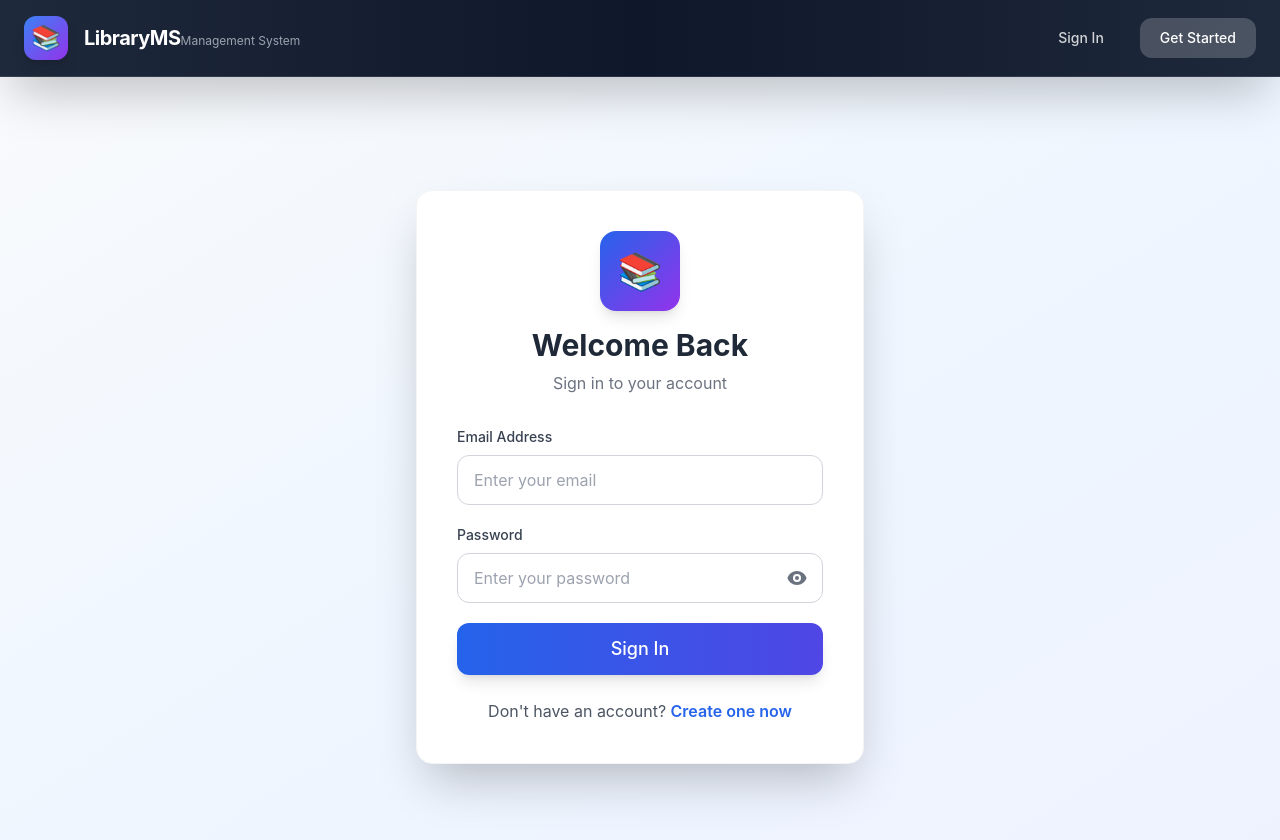
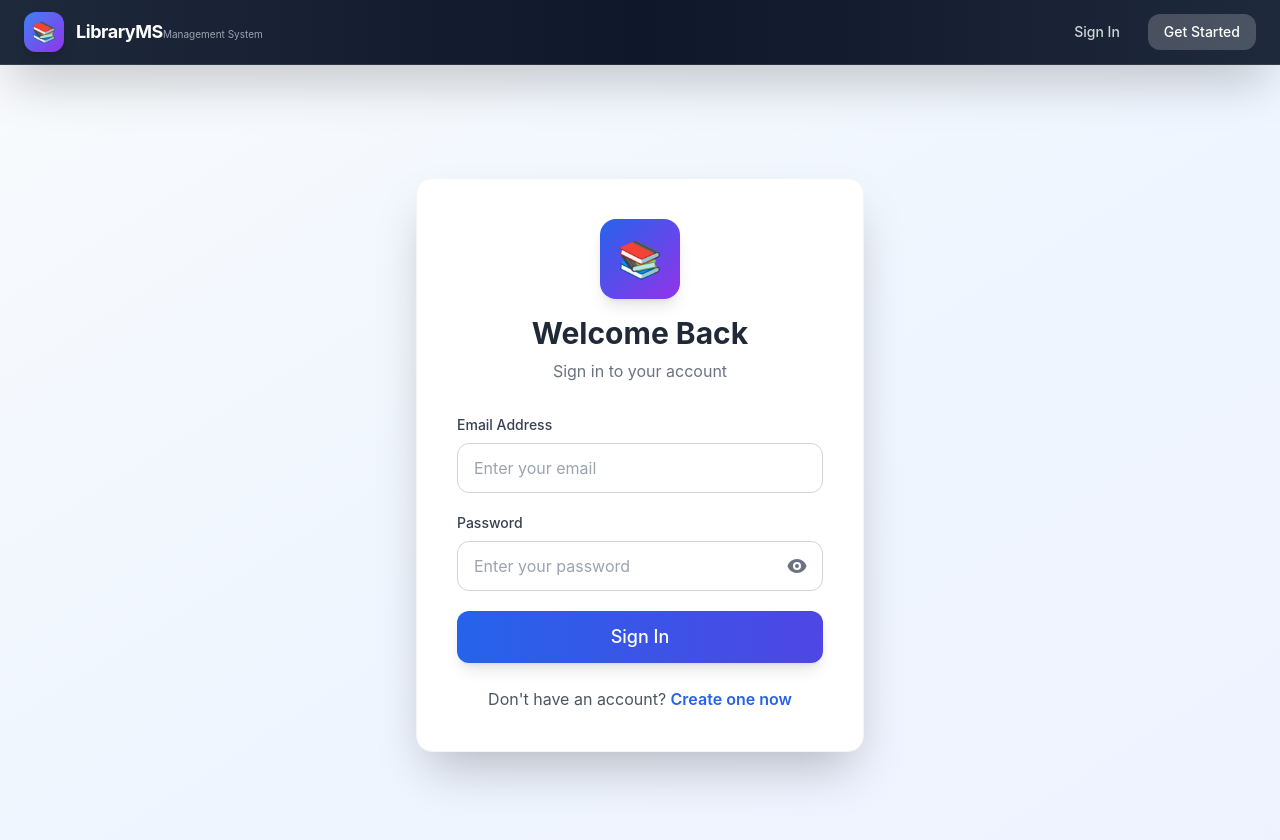
Before and after one commit to Waqas-Ahmad-Khan-chd/library-management-system, a React (Vite) app in the folder client/: page /login in a window 1280 px wide. Shown: the top 840 px of the page. Built offline with nearby package versions, Linux system fonts and the light colour scheme; no server answers.

Commit message:
Fix navbar spacing - more space between items, smaller text

```diff
--- a/client/src/components/Navbar.jsx
+++ b/client/src/components/Navbar.jsx
@@ -14,49 +14,61 @@ const Navbar = () => {
   return (
     <nav className="bg-gradient-to-r from-slate-800 via-slate-900 to-slate-800 text-white shadow-2xl sticky top-0 z-50 border-b border-white/10">
       <div className="container mx-auto px-6">
-        <div className="flex justify-between items-center py-4">
+        <div className="flex justify-between items-center py-3">
           {/* Logo */}
-          <Link to="/" className="flex items-center gap-4 hover:opacity-80 transition">
-            <div className="w-11 h-11 bg-gradient-to-br from-blue-500 to-purple-600 rounded-xl flex items-center justify-center text-2xl shadow-lg">
+          <Link to="/" className="flex items-center gap-3 hover:opacity-80 transition">
+            <div className="w-10 h-10 bg-gradient-to-br from-blue-500 to-purple-600 rounded-xl flex items-center justify-center text-xl shadow-lg">
               📚
             </div>
             <div>
-              <span className="text-xl font-bold tracking-tight text-white">LibraryMS</span>
-              <span className="hidden md:inline text-xs text-gray-400 block -mt-1">Management System</span>
+              <span className="text-lg font-bold tracking-tight text-white">LibraryMS</span>
+              <span className="hidden md:inline text-[10px] text-gray-400 block -mt-0.5">Management System</span>
             </div>
           </Link>
 
           {user ? (
             <div className="flex items-center gap-6">
               {/* User Badge */}
-              <div className="hidden lg:flex items-center gap-3 bg-white/10 px-5 py-2.5 rounded-full border border-white/5">
-                <div className="w-8 h-8 bg-gradient-to-br from-blue-400 to-purple-500 rounded-full flex items-center justify-center text-sm font-bold text-white">
+              <div className="hidden lg:flex items-center gap-2.5 bg-white/10 px-4 py-1.5 rounded-full border border-white/5">
+                <div className="w-7 h-7 bg-gradient-to-br from-blue-400 to-purple-500 rounded-full flex items-center justify-center text-xs font-bold text-white">
                   {user.name?.charAt(0).toUpperCase()}
                 </div>
                 <span className="text-sm font-medium text-white">{user.name}</span>
-                <span className="text-xs bg-white/20 px-3 py-1 rounded-full text-white capitalize">{user.role}</span>
+                <span className="text-[10px] bg-white/20 px-2.5 py-0.5 rounded-full text-white capitalize">{user.role}</span>
               </div>
 
               {/* Nav Links */}
-              <div className="flex items-center gap-1">
-                <Link to="/dashboard" className="flex items-center gap-2 px-4 py-2.5 rounded-xl hover:bg-white/10 transition text-white/80 hover:text-white text-sm font-medium">
-                  <span>📊</span>
+              <div className="flex items-center gap-1.5">
+                <Link
+                  to="/dashboard"
+                  className="flex items-center gap-2.5 px-4 py-2 rounded-xl hover:bg-white/10 transition text-white/80 hover:text-white text-sm font-medium"
+                >
+                  <span className="text-base">📊</span>
                   <span>Dashboard</span>
                 </Link>
 
-                <Link to="/books" className="flex items-center gap-2 px-4 py-2.5 rounded-xl hover:bg-white/10 transition text-white/80 hover:text-white text-sm font-medium">
-                  <span>📚</span>
+                <Link
+                  to="/books"
+                  className="flex items-center gap-2.5 px-4 py-2 rounded-xl hover:bg-white/10 transition text-white/80 hover:text-white text-sm font-medium"
+                >
+                  <span className="text-base">📚</span>
                   <span>Books</span>
                 </Link>
 
-                <Link to="/profile" className="flex items-center gap-2 px-4 py-2.5 rounded-xl hover:bg-white/10 transition text-white/80 hover:text-white text-sm font-medium">
-                  <span>👤</span>
+                <Link
+                  to="/profile"
+                  className="flex items-center gap-2.5 px-4 py-2 rounded-xl hover:bg-white/10 transition text-white/80 hover:text-white text-sm font-medium"
+                >
+                  <span className="text-base">👤</span>
                   <span>Profile</span>
                 </Link>
 
                 {user && user.role === 'admin' && (
-                  <Link to="/admin" className="flex items-center gap-2 px-4 py-2.5 rounded-xl hover:bg-white/10 transition text-white/80 hover:text-white text-sm font-medium">
-                    <span>⚙️</span>
+                  <Link
+                    to="/admin"
+                    className="flex items-center gap-2.5 px-4 py-2 rounded-xl hover:bg-white/10 transition text-white/80 hover:text-white text-sm font-medium"
+                  >
+                    <span className="text-base">⚙️</span>
                     <span>Admin</span>
                   </Link>
                 )}
@@ -64,18 +76,24 @@ const Navbar = () => {
 
               <button
                 onClick={handleLogout}
-                className="flex items-center gap-2 bg-red-500/20 hover:bg-red-500/30 px-5 py-2.5 rounded-xl transition font-medium text-sm border border-red-500/20 text-white"
+                className="flex items-center gap-2 bg-red-500/20 hover:bg-red-500/30 px-4 py-2 rounded-xl transition font-medium text-sm border border-red-500/20 text-white"
               >
-                <span>🚪</span>
+                <span className="text-base">🚪</span>
                 <span>Logout</span>
               </button>
             </div>
           ) : (
-            <div className="flex items-center gap-4">
-              <Link to="/login" className="px-5 py-2.5 rounded-xl hover:bg-white/10 transition text-sm font-medium text-white/80 hover:text-white">
+            <div className="flex items-center gap-3">
+              <Link
+                to="/login"
+                className="px-4 py-2 rounded-xl hover:bg-white/10 transition text-sm font-medium text-white/80 hover:text-white"
+              >
                 Sign In
               </Link>
-              <Link to="/register" className="px-5 py-2.5 bg-white/20 hover:bg-white/30 rounded-xl transition text-sm font-medium text-white">
+              <Link
+                to="/register"
+                className="px-4 py-2 bg-white/20 hover:bg-white/30 rounded-xl transition text-sm font-medium text-white"
+              >
                 Get Started
               </Link>
             </div>
```
